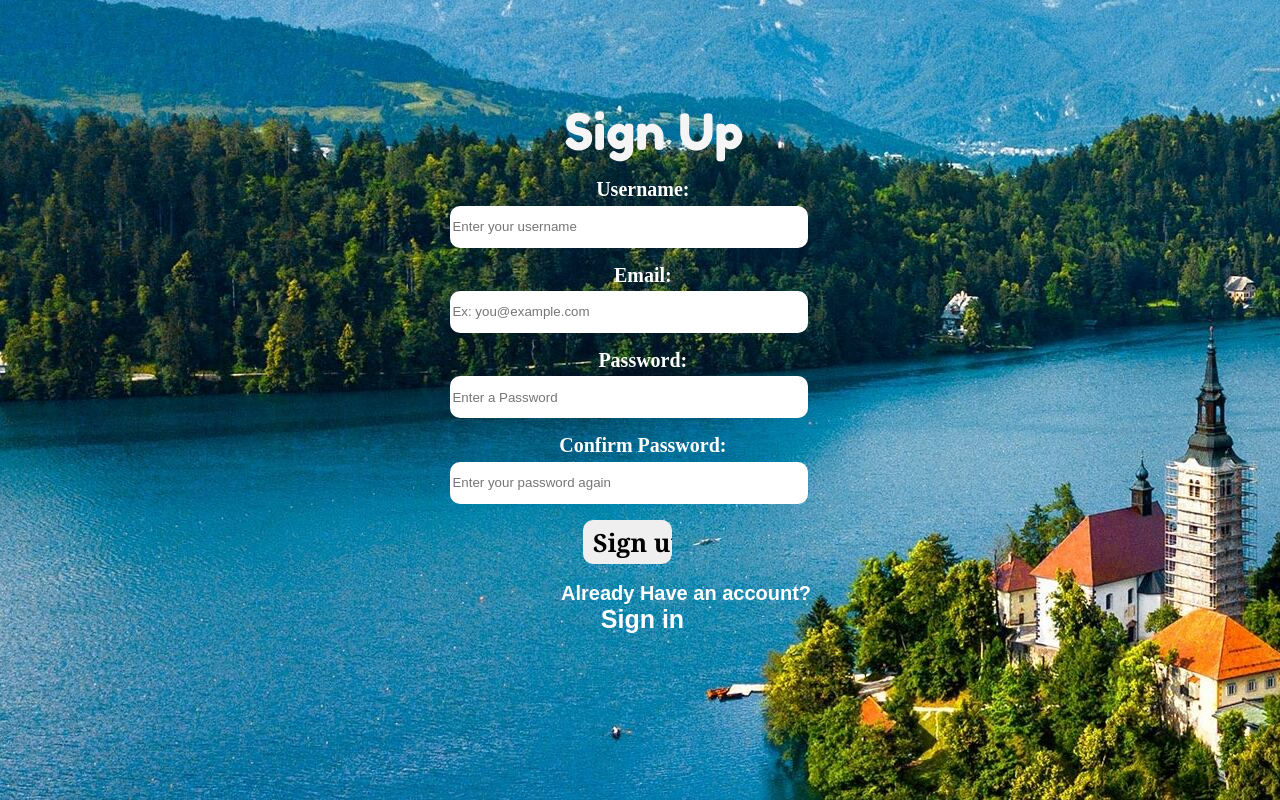
After one commit to vcode11/URL-Shortner, a Django app: template shortner/templates/shortner/signup.html in a window 1280 px wide. The commit adds this page. Run offline with Django 3.2, Linux system fonts and the light colour scheme; the template is opened without the code that fills it: values that come from a table or form of the project are taken from there, others are empty.

Commit message:
Add user authenciation and registration.

```diff
--- a/shortner/forms.py
+++ b/shortner/forms.py
@@ -1,9 +1,22 @@
 from django import forms
-from django.core.validators import URLValidator
+from django.core.validators import URLValidator, EmailValidator
 from django.forms import CharField
+
 
 class URLField(CharField):
     default_validators = [URLValidator]
 
+
+class EmailField(CharField):
+    default_validators = [EmailValidator]
+
+
 class SubmitURLForm(forms.Form):
-    URL_Field = forms.URLField(label='', widget=forms.TextInput(attrs={'placeholder':'Ex: https://facebook.com'}))
+    URL_Field = forms.URLField(label='', widget=forms.TextInput(
+        attrs={'placeholder': 'Ex: https://facebook.com'}))
+
+class SignupForm(forms.Form):
+    username = forms.CharField(label='Username',widget=forms.TextInput(attrs={'placeholder':'Enter your username'}))
+    email = forms.EmailField(label='Email', widget=forms.TextInput(attrs={'placeholder':'Ex: you@example.com'}))
+    password = forms.CharField(label ='Password', widget=forms.PasswordInput(attrs={'placeholder':'Enter a Password'}))
+    confirmPassword = forms.CharField(label = 'Confirm Password',widget=forms.PasswordInput(attrs={'placeholder':'Enter your password again'}))
--- a/shortner/models.py
+++ b/shortner/models.py
@@ -1,9 +1,12 @@
 from django.db import models
+from django.contrib.auth.models import User
+
 
 class URL(models.Model):
     full_url = models.URLField(max_length=200)
     short_url = models.SlugField(max_length=6)
     clicks = models.IntegerField(default=0)
+    user = models.ForeignKey(User, on_delete=models.CASCADE)
 
     def __str__(self):
         return str(self.full_url)[:40]
--- /dev/null
+++ b/shortner/static/signup.css
@@ -0,0 +1,62 @@
+body{
+    background:url({% static 'background.jpg' %});
+}
+.error{
+    margin-left:25%;
+    font-family: Arial, Helvetica, sans-serif;
+    font-weight: bold;
+    font-size: 20px;
+    color:white;
+}
+.heading{
+    font-size:50px;
+    font-family: 'Fredoka One', cursive;
+    margin-left:44%;
+    margin-top:8%;
+    color:whitesmoke;
+}
+a{
+    text-decoration: none;
+    font-family: Cambria, Cochin, Georgia, Times, 'Times New Roman', serif;
+    font-size:25px;
+    margin-left:-3%;
+}
+.content{
+    padding-left:35%;
+    width:35%;
+}
+input{
+    width:80%;
+    border:none;
+    border-radius: 10px;
+    height: 40px;
+}
+input:focus{
+    transition-duration: 0.6s;
+    border:2px groove steelblue;
+}
+label{
+    display: block;
+    margin:1%;
+    height: 15%;
+    margin-left:-12%;
+    text-align: center;
+    font-size:20px;
+    font-weight: bold;
+    color:rgb(255, 255,255);
+}
+.submitButton{
+    height: 12%;
+    width: 20%;
+    font-weight: bold;
+    font-family: Cambria, Cochin, Georgia, Times, 'Times New Roman', serif;
+    font-size:25px;
+    padding-left:10px;
+    padding-right:10px;
+    padding-top:5px;
+    padding-bottom:5px;
+    margin-left:3%;
+    color:black;
+    margin-left:30%;
+
+}
--- a/shortner/static/style.css
+++ b/shortner/static/style.css
@@ -6,6 +6,7 @@ body{
     font-family: 'Fredoka One', cursive;
     margin-left:38%;
     margin-top:10%;
+    color:whitesmoke;
 }
 a{
     text-decoration: none;
--- a/shortner/templates/shortner/index.html
+++ b/shortner/templates/shortner/index.html
@@ -10,6 +10,11 @@
 
     </head>
     <body style="background:url({% static 'background.jpg' %})">
+        <div>
+            <a href="{% url 'shortner:userlogout'%}" style="margin-left:94%;font-family:Arial, Helvetica, sans-serif;">
+                Logout
+            </a>
+        </div>
         <div class="heading">{{title}}</div>
         <div class="content">
             <form action="." method="POST">
--- /dev/null
+++ b/shortner/templates/shortner/signup.html
@@ -0,0 +1,33 @@
+<!DOCTYPE html>
+{% load static %}
+<html>
+  <head>
+    <title>Shorten It! URL Shortner</title>
+    <link rel="stylesheet" href="{% static 'signup.css' %}" />
+    <link
+      href="https://fonts.googleapis.com/css?family=Fredoka+One"
+      rel="stylesheet"
+    />
+  </head>
+  <body style="background:url({% static 'background.jpg' %})">
+    <div class="heading">Sign Up</div>
+    <div class="content">
+      <div class="error">
+        {%if error_message %}
+        {{ error_message }}
+        {% endif %}
+      </div>
+        <form action="." method="POST">
+          {% csrf_token %}
+          <div class="textbox">
+            {{ form.as_p }}
+          </div>
+          <input
+            type="submit" value="Sign up" name="Sign up" class="submitButton"/>
+        </form>
+        <br>
+        <span  class="error">Already Have an account?</span>
+        <a href="{%url 'shortner:login' %}" class="error" id="signin" style="margin-left:34%;font-size:25px;font-family:Arial, Helvetica, sans-serif;">Sign in</a>
+      </div>
+  </body>
+</html>
--- a/shortner/urls.py
+++ b/shortner/urls.py
@@ -1,9 +1,13 @@
 from django.urls import path
 from . import views
-
+from django.contrib.auth import views as auth_views
 app_name = 'shortner'
 
-urlpatterns =[
-    path('',views.index,name="index"),
-    path('<short_url>/',views.redirect,name="redirect"),
+urlpatterns = [
+    path('login/', views.userlogin, name="login"),
+    path('', views.index, name="index"),
+    path('log_out/', views.userlogout, name="userlogout"),
+    path('sign_up/', views.usersignup, name="signup"),
+    path('<short_url>/', views.redirect, name="redirect"),
+
 ]
--- a/urlshortner/settings.py
+++ b/urlshortner/settings.py
@@ -121,3 +121,9 @@ USE_TZ = True
 
 STATIC_URL = '/static/'
 STATIC_ROOT = os.path.join(BASE_DIR, 'static')
+LOGIN_URL = '/login'
+EMAIL_USE_TLS = True
+EMAIL_HOST = 'smtp.gmail.com'
+EMAIL_HOST_USER = 'youremail@gmail.com'
+EMAIL_HOST_PASSWORD = 'yourpassword'
+EMAIL_PORT = 587
```
Also changed, not shown: shortner/static/login.css (added, +49 -0 lines), shortner/templates/shortner/login.html (added, +30 -0 lines), shortner/views.py (+86 -15 lines), shortner/migrations/0001_initial.py, shortner/migrations/0002_auto_20190304_1735.py (deleted), shortner/static/background.jpg.
